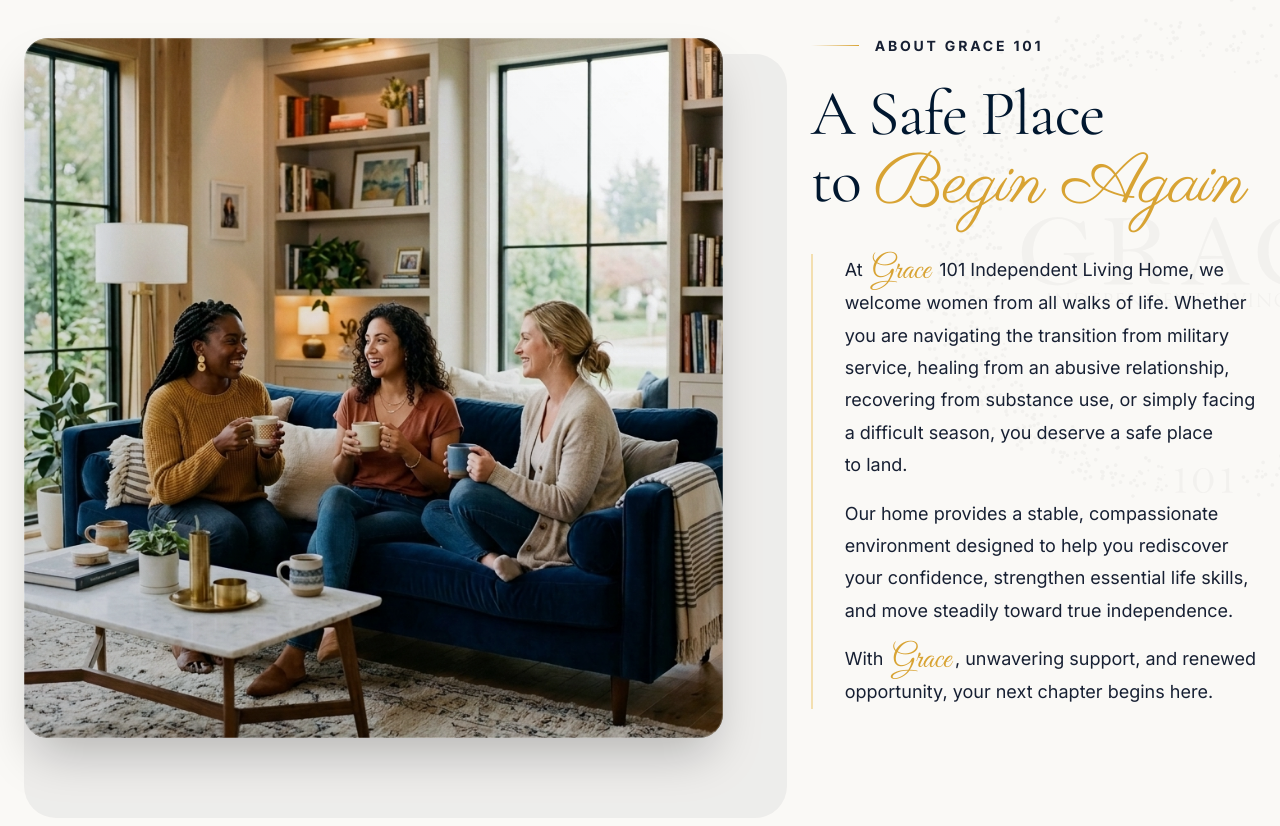
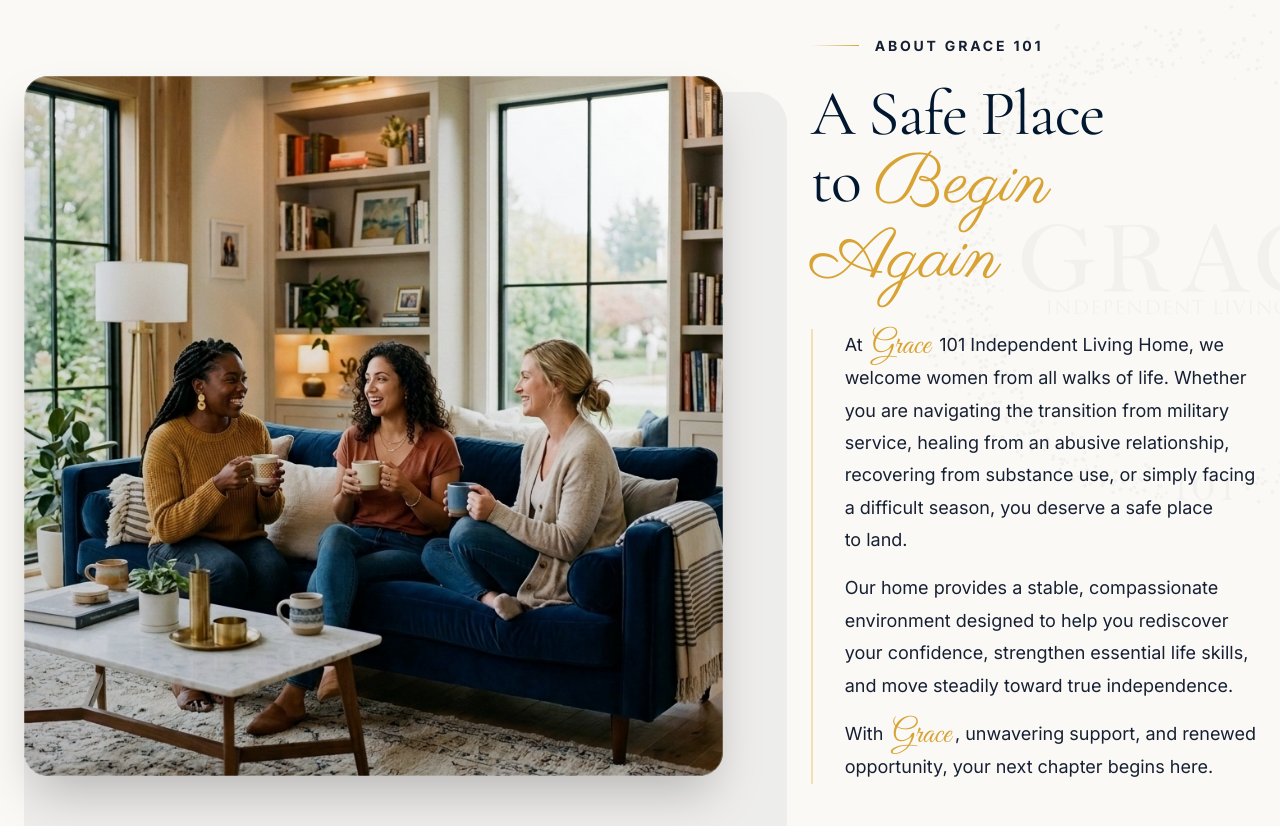
Before and after one commit to HiddenGems810/grace-website, a Next.js app: page / in a window 1280 px wide. Shown: the part 820-1646 px from the top of the page. Built offline with nearby package versions, Linux system fonts and the light colour scheme; a web font is replaced by a local one.

Commit message:
Fix letter spacing on script font in About section

```diff
--- a/components/sections/AboutSection.tsx
+++ b/components/sections/AboutSection.tsx
@@ -65,7 +65,7 @@ export function AboutSection() {
 
             <ScrollReveal y={20}>
               <h2 className="font-display text-[42px] md:text-[56px] lg:text-[64px] text-[var(--color-navy-900)] leading-[1.05] mb-8 tracking-[-0.02em]">
-                A Safe Place <br className="hidden md:block" /> to <span className="text-[var(--color-gold-500)]" style={{ fontFamily: "var(--font-quote-script)", fontSize: "1.1em", fontWeight: 400 }}>Begin Again</span>
+                A Safe Place <br className="hidden md:block" /> to <span className="text-[var(--color-gold-500)] tracking-normal" style={{ fontFamily: "var(--font-quote-script)", fontSize: "1.1em", fontWeight: 400 }}>Begin Again</span>
               </h2>
             </ScrollReveal>
 
```
